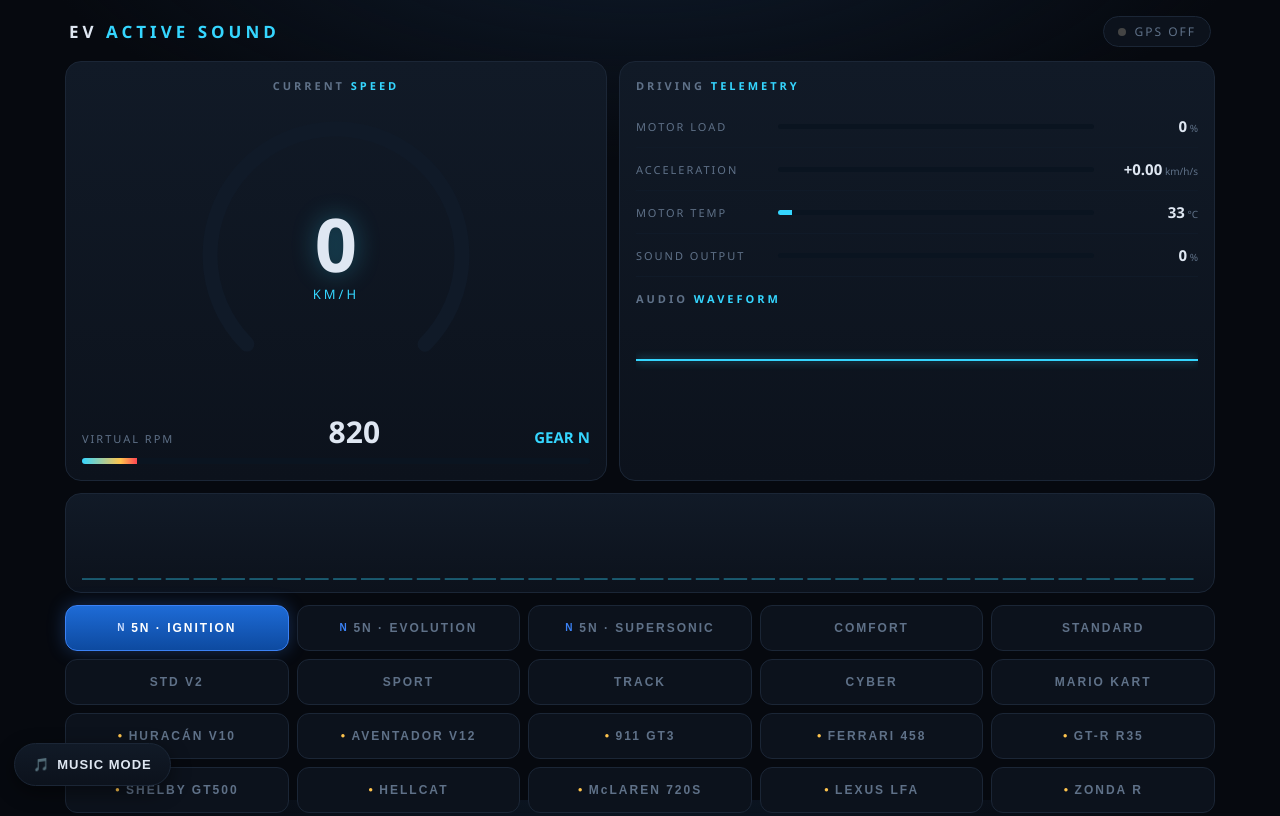
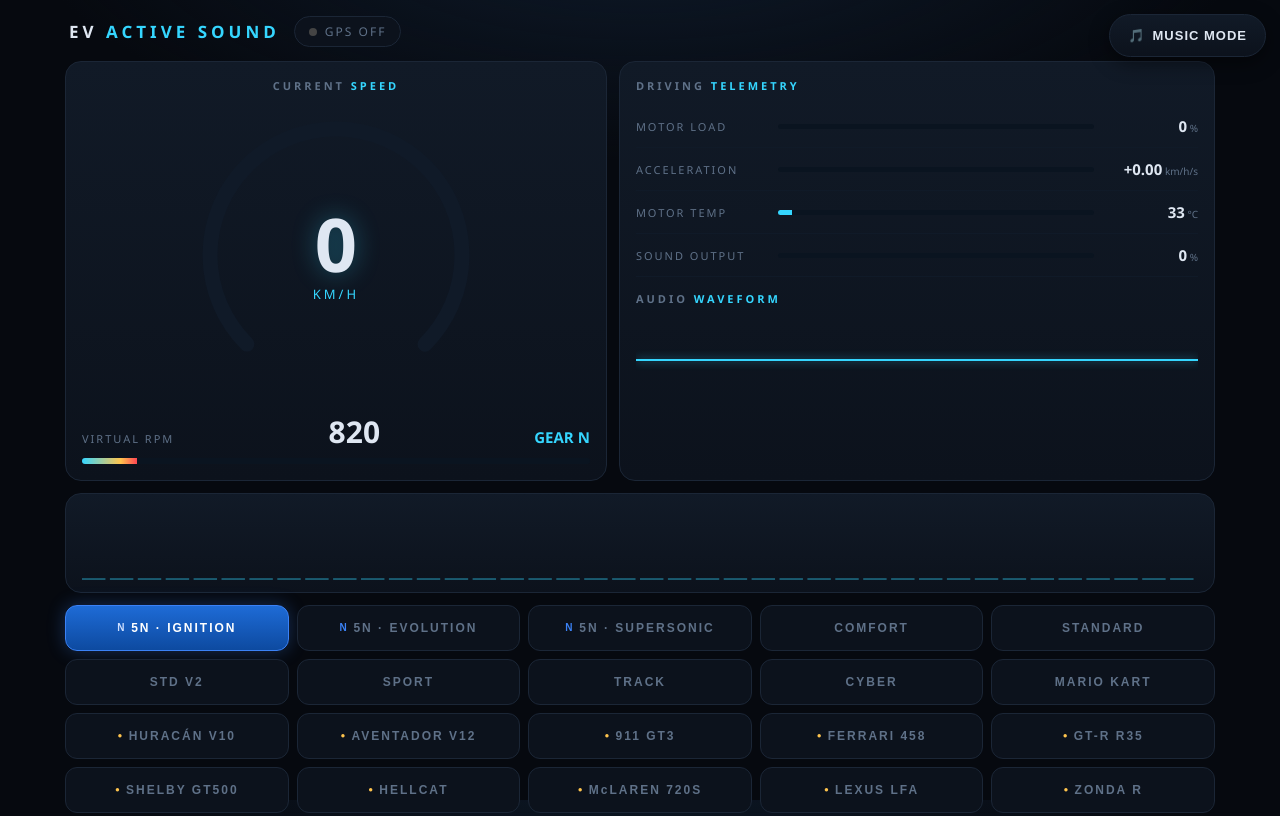
Before and after one commit to peeangry/ev-active-sound, a plain HTML site: page index.html in a window 1280 px wide. Shown: the top 816 px of the page. Drawn offline with Linux system fonts and the light colour scheme.

Commit message:
Move MUSIC MODE button to top-right; relocate GPS badge to header-left
Per request: the floating MUSIC MODE button now sits in the top-right corner
instead of bottom-left. The GPS status badge, which lived top-right, moves next
to the logo on the left so nothing is lost — the header is left-aligned with a
right-side reserve for the button, and wraps the badge to a second line on
narrow screens so the two never overlap. Dropped the now-unneeded .app
bottom padding.

Verified in headless Chromium: button at top:14/right:14 with no badge overlap
at 1150 px (badge beside logo) or 380 px (badge wraps below); toggle still
ducks/restores with zero errors.

Co-Authored-By: Claude Opus 4.8 <noreply@anthropic.com>
Claude-Session: https://claude.ai/code/session_01ToTMkV1V7tsSMG3WPmc8v2

```diff
--- a/index.html
+++ b/index.html
@@ -34,11 +34,12 @@
     touch-action: manipulation;      /* kill double-tap zoom on car screens */
     overscroll-behavior: none;       /* no rubber-band bounce while dragging sliders */
   }
-  /* bottom padding leaves clearance for the floating MUSIC MODE button */
-  .app { width: 100%; max-width: 1150px; display: flex; flex-direction: column; gap: 12px; padding-bottom: 68px; }
+  .app { width: 100%; max-width: 1150px; display: flex; flex-direction: column; gap: 12px; }
 
   /* ---------- header ---------- */
-  header { display: flex; align-items: center; justify-content: space-between; padding: 2px 4px; }
+  /* GPS badge sits next to the logo on the left; the top-right corner is left
+     free for the floating MUSIC MODE button (padding-right reserves its space) */
+  header { display: flex; align-items: center; justify-content: flex-start; gap: 14px; flex-wrap: wrap; padding: 2px 4px; padding-right: 150px; }
   .logo { font-size: 17px; font-weight: 700; letter-spacing: 4px; }
   .logo b { color: var(--cyan); font-weight: 700; }
   .badge {
@@ -222,7 +223,7 @@
 
   /* ---------- floating MUSIC MODE button ---------- */
   #musicBtn {
-    position: fixed; left: 14px; bottom: 14px; z-index: 45;
+    position: fixed; right: 14px; top: 14px; z-index: 45;
     display: flex; align-items: center; gap: 7px;
     padding: 13px 18px; font-size: 13px; font-weight: 700; letter-spacing: 1px;
     color: var(--text); background: linear-gradient(180deg, var(--panel2), var(--panel));
@@ -384,7 +385,7 @@
 
 </div>
 
-<!-- floating MUSIC MODE button (bottom-left) — ducks the engine so phone
+<!-- floating MUSIC MODE button (top-right) — ducks the engine so phone
      music over the car's Bluetooth sits clearly on top; tap again to restore -->
 <button id="musicBtn" title="หรี่เสียงเครื่องให้เพลงเด่น">🎵 <span id="musicBtnLabel">MUSIC MODE</span></button>
 
```
